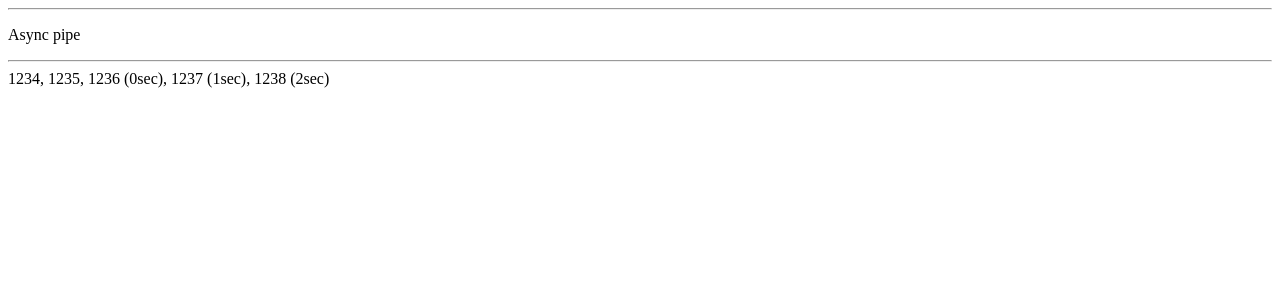
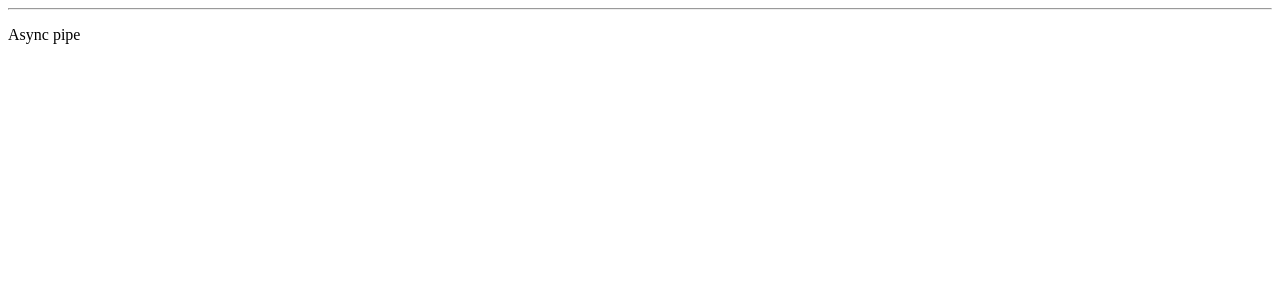
Before and after one commit to kalaichelvan-kn-accolite/angular-learnings, an Angular app: page / in a window 1280 px wide. Shown: the top 300 px of the page. Built offline with nearby package versions, Linux system fonts and the light colour scheme.

Commit message:
1 file modified

```diff
--- a/src/app/app.component.html
+++ b/src/app/app.component.html
@@ -4,7 +4,7 @@
   <!-- <li *ngFor="let comment of comments$ | async">
     {{ comment.body }}
   </li> -->
-  <hr />
+  <!-- <hr />
   1234, 1235, 1236 (0sec), 1237 (1sec), 1238 (2sec) <br />
-  <li *ngFor="let user of fetchedData">{{ user.id }} - {{ user.email }}</li>
+  <li *ngFor="let user of fetchedData">{{ user.id }} - {{ user.email }}</li> -->
 </div>
```
